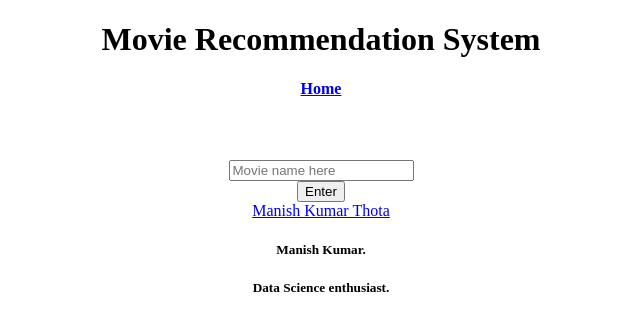
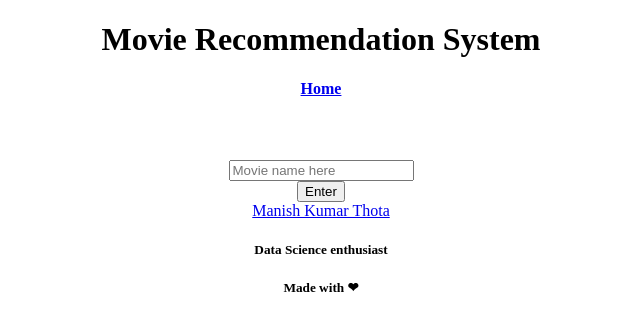
Before and after one commit to manishkumart/Movierecosys_pipeline, a Flask app: page / in a window 1280 px wide. Shown: the top 318 px of the page, without its empty margins (319-959 px from the left). After the commit the page ends 292 px from the top, so only its background shows below. Run offline with Flask 2, Linux system fonts and the light colour scheme; some libraries are stand-ins or nearby versions.

Commit message:
Update base.html

```diff
--- a/templates/base.html
+++ b/templates/base.html
@@ -37,8 +37,8 @@
 
 
 
-      <h5 class="card-title">Manish Kumar.</h3>
-          <h5 class="card-title">Data Science enthusiast.</h3>
+
+          <h5 class="card-title">Data Science enthusiast</h3>
             <h5 class="card-text">Made with <span>&#10084;</span> </h4>
           </div>
   </center>
```
